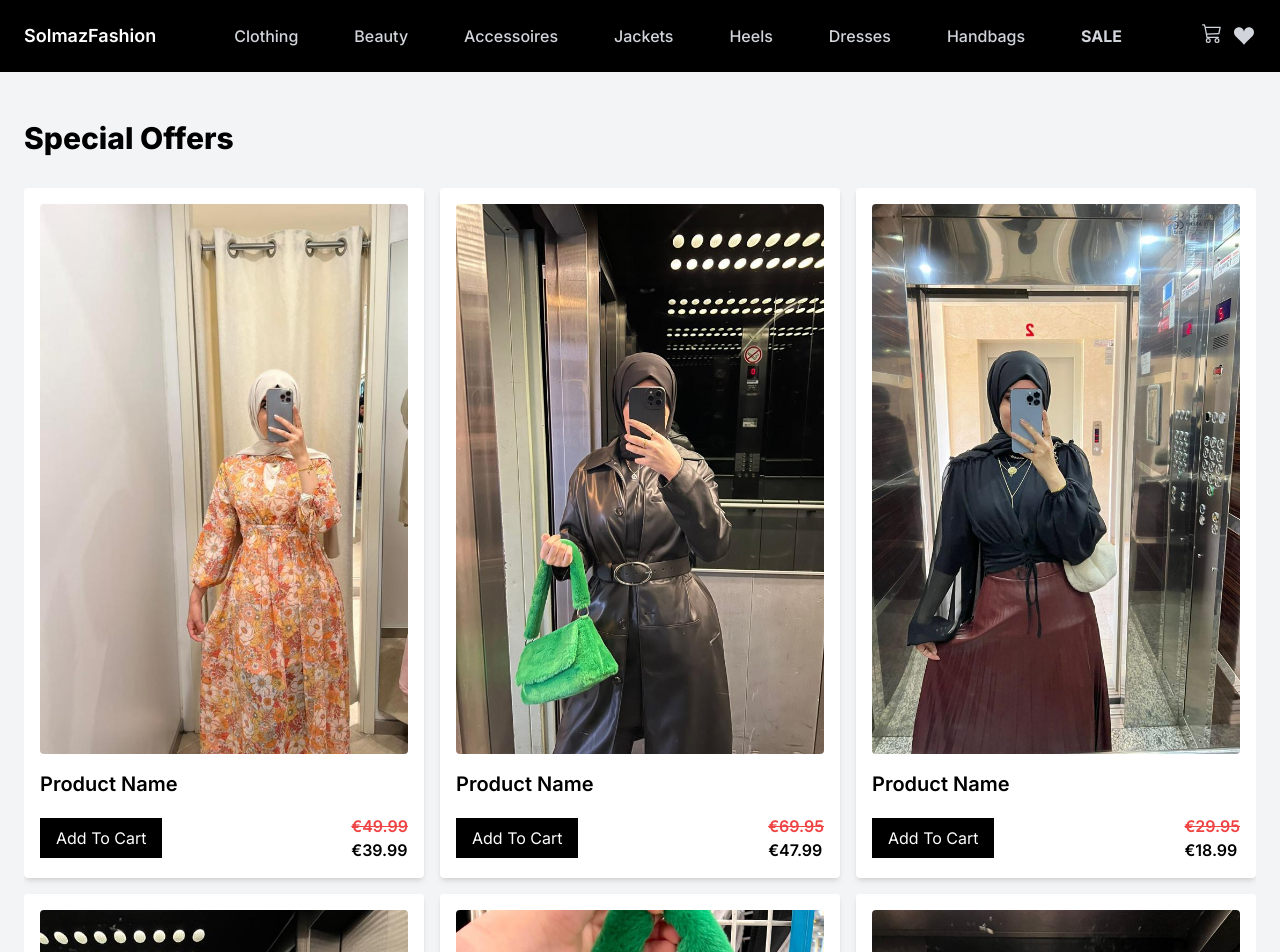
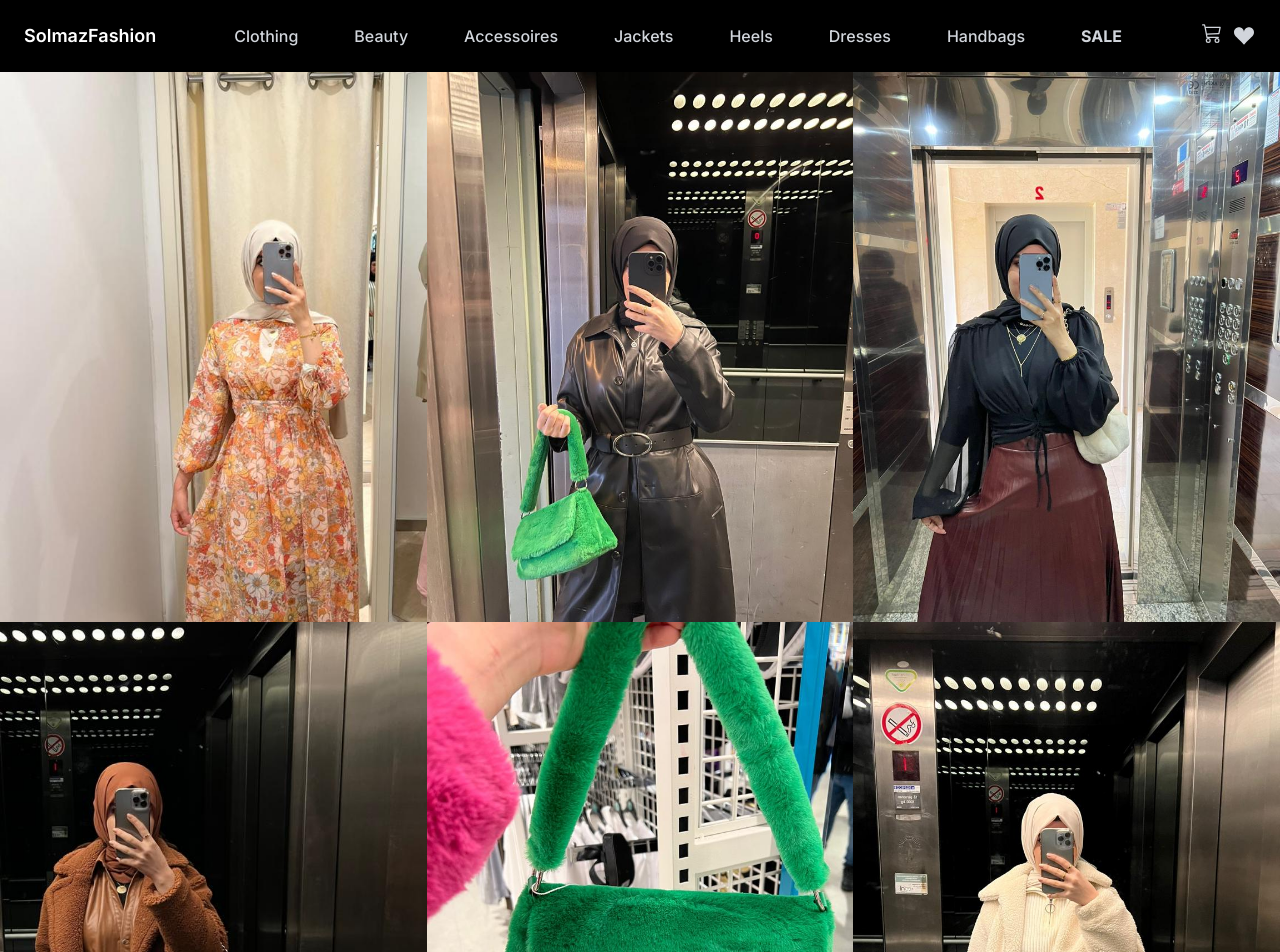
Before and after one commit to Zolusion/webshop-clothing-store, a Next.js app: page /sale in a window 1280 px wide. Shown: the top 952 px of the page. Built offline with nearby package versions, Linux system fonts and the light colour scheme.

Commit message:
sale page update

```diff
--- a/src/app/sale/page.tsx
+++ b/src/app/sale/page.tsx
@@ -2,6 +2,13 @@ import Footer from '@/components/Footer'
 import Navbar from '@/components/Navbar'
 import DiscountSection from '@/components/Sale'
 import React from 'react'
+import type { Metadata } from "next";
+
+const title = "Sale";
+
+export const metadata: Metadata = {
+  title: `${title} | Solmaz Fashion`,
+};
 
 const sale = () => {
   return (
--- a/src/components/Footer.tsx
+++ b/src/components/Footer.tsx
@@ -34,8 +34,8 @@ const footerSections = [
 
 const Footer = () => {
   return (
-    <footer className="bg-white dark:bg-gray-900">
-      <div className="container mx-auto max-w-7xl flex justify-between px-6 py-12 2xl:max-w-[1800px]">
+    <footer className="bg-black">
+      <div className="container mx-auto flex justify-between px-6 py-12">
         <div>
           <a href="https://flowbite.com" className="flex items-center space-x-3 rtl:space-x-reverse">
             <Image
--- a/src/components/Sale.tsx
+++ b/src/components/Sale.tsx
@@ -116,40 +116,34 @@ const specialOffers = [
 
 const DiscountSection = () => {
   return (
-    <section className="bg-gray-100 py-12 px-6">
-      <div className="container mx-auto max-w-7xl 2xl:max-w-[1800px]">
-        <h2 className="text-3xl font-extrabold text-black mb-8 2xl:text-3xl 2xl:px-4">
-          Special Offers
-        </h2>
+    <section className="bg-black">
+      <div>
         <div className="flex space-x-4 md:p-0 md:overflow-hidden">
-          <div className="grid grid-cols-1 sm:grid-cols-2 md:grid-cols-3 lg:grid-cols-3 gap-4">
-
+          <div className="grid grid-cols-1 sm:grid-cols-2 md:grid-cols-3 lg:grid-cols-3">
             {specialOffers.map((offer, index) => (
-              <div key={index} className="bg-white p-4 rounded shadow-md">
-                <div className="relative">
+              <div key={index} className="relative group">
+                <div className="overflow-hidden group-hover:opacity-75">
                   <Image
                     src={offer.imageUrl}
                     alt="Product Image"
-                    className="w-full h-[550px] object-cover rounded"
+                    className="w-full h-[550px] object-cover"
                     width={500}
                     height={700}
                   />
                 </div>
-                <div className="mt-4">
-                  <h3 className="text-xl font-semibold text-black 2xl:text-[22px]">
-                    {offer.name}
-                  </h3>
-                  <div className="flex items-center justify-between mt-4">
-                    <button name="add-to-cart" className="bg-black text-white py-2 px-4 2xl:text-md">
-                      Add To Cart
-                    </button>
-                    <span className="text-black font-semibold 2xl:text-lg">
-                      <div className="line-through text-red-500">
-                        {offer.oldPrice}
-                      </div>
+                <div className="absolute bottom-0 left-0 right-0 text-center text-white opacity-0 transition-opacity group-hover:opacity-100">
+                  <h3 className="text-lg font-semibold mb-2">{offer.name}</h3>
+                  <div className="flex flex-col items-center justify-center ml-2 mb-2">
+                    <div className="line-through text-red-500 mr-2 font-bold text-2xl">
+                      {offer.oldPrice}
+                    </div>
+                    <div className="text-white font-semibold text-2xl">
                       {offer.newPrice}
-                    </span>
+                    </div>
                   </div>
+                  <button name="add-to-cart" className="text-white bg-black px-4 py-2 w-full">
+                    Add To Cart
+                  </button>
                 </div>
               </div>
             ))}
```
